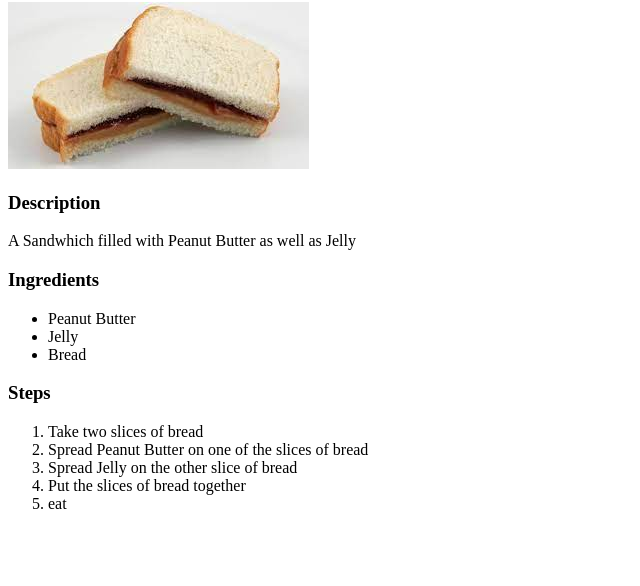
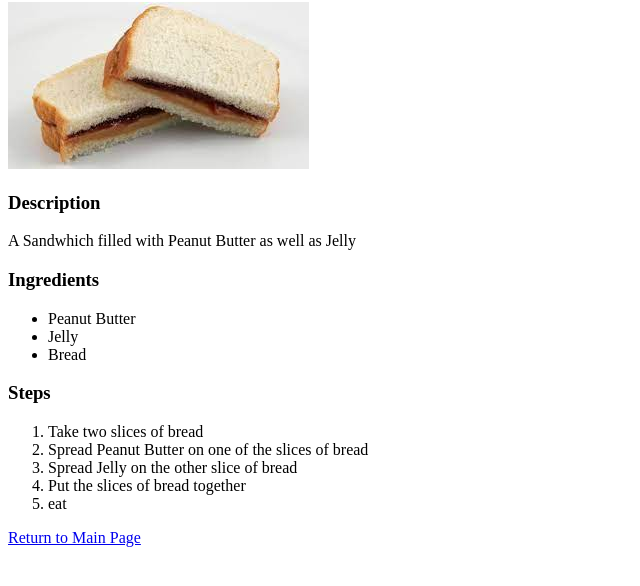
Before and after one commit to Noah-Brandon/recipes-html-page, a plain HTML site: page recipes/pbj.html in a window 1280 px wide. Shown: the part 78-664 px from the top of the page, without its empty margins (0-640 px from the left). Drawn offline with Linux system fonts and the light colour scheme.

Commit message:
Created Anchor to main page from pbj

```diff
--- a/recipes/pbj.html
+++ b/recipes/pbj.html
@@ -25,6 +25,6 @@
         <li>Put the slices of bread together</li>
         <li>eat</li>
     </ol>
-    <a href="../index.html"></a>
+    <a href="../index.html">Return to Main Page</a>
 </body>
 </html>
```
